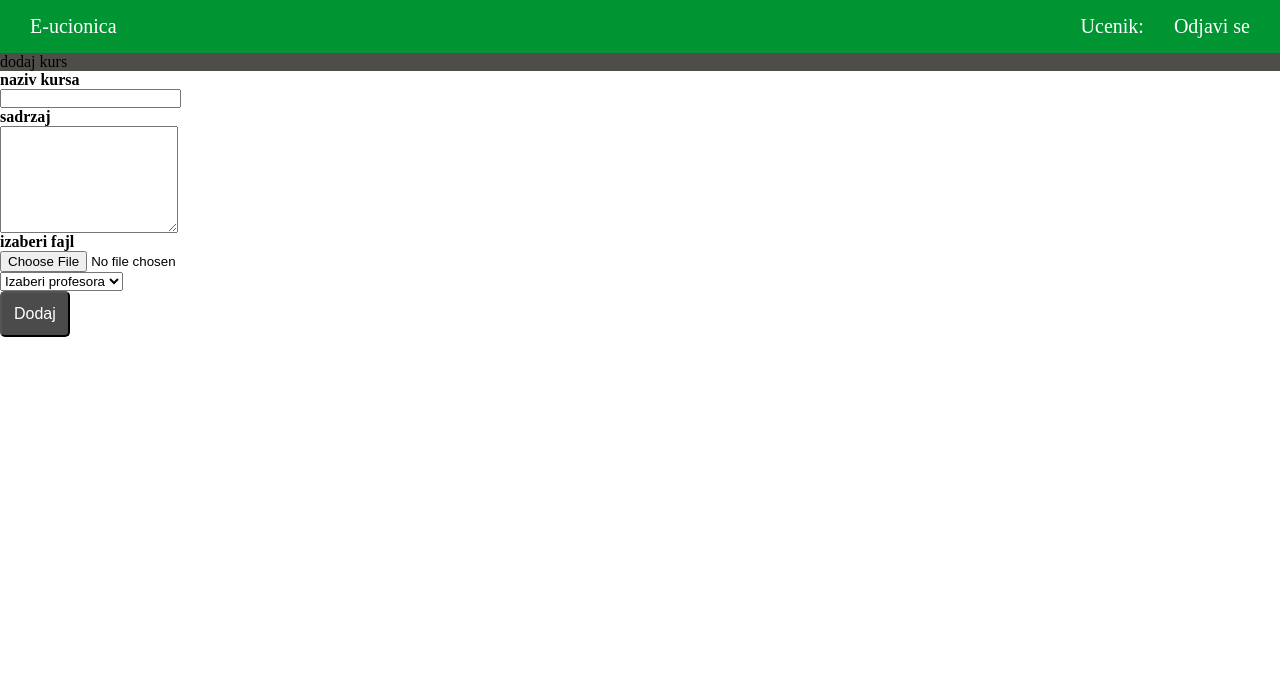
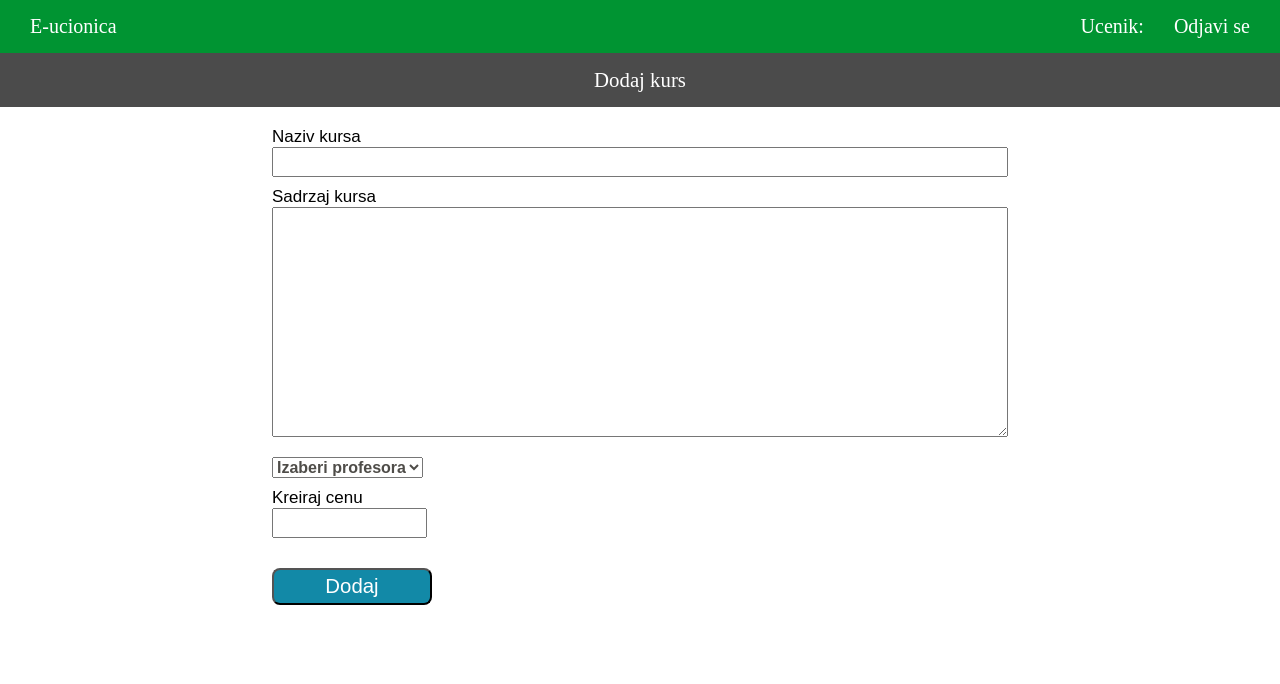
Before and after one commit to Nenad998/LMS-PHP-MVC-, a PHP site: template app/views/addCourse.view.php in a window 1280 px wide. Shown: the top 684 px of the page. Run offline with PHP 8.4, Linux system fonts and the light colour scheme; the template is opened without the code that fills it, so the values that code supplies are empty.

Commit message:
Update addCourse.view.php

```diff
--- a/app/views/addCourse.view.php
+++ b/app/views/addCourse.view.php
@@ -1,17 +1,20 @@
 <?php require 'partials/header.php';  ?>
 
-  <div class="container-fluid">
-      <div class="row  p-2" style='background-color:#4f4d49';>
-          <div>
-            <span class="text-white"> dodaj kurs </span>
+<div class="under_nav">
+
+    <p class="under_nav_parag">Dodaj kurs</p>
+
 </div>
 
-      </div>
+<div class="std_exercise_txt">
+
+    <div class="std_exe_txt"></div>
+    <div class="std_exe_txt">
 
         <?php if(isset($_SESSION['errors'])){
             foreach($_SESSION['errors'] as $er){
                 ?>
-            <div class="alert alert-danger text-center" role="alert">
+                <div class="flash_message">
                     <?php echo $er;?>
                 </div>
                 <?php
@@ -19,35 +22,44 @@
             unset($_SESSION['errors']);
         } ?>
 
+
+
         <form action="addCourses_post" method="post" enctype="multipart/form-data">
-        <div class="form-group">
-        <p class="mt-3"><b>  naziv kursa   </b></p>
-          <input type="text" name="name" class="form-control col-xl-4 col-6">
-        </div>
 
-          <div class="form-group">
-            <p class="mt-3"><b>  sadrzaj  </b></p>
-            <textarea name="description" class="form-control col-xl-6 col-10"  rows="7"></textarea>
-          </div>
+            <p class="form_parag">Naziv kursa</p>
+            <input class="input_lec" type="text" name="name">
 
-          <div class="form-group col-xl-2">
-            <p class="mt-3"><b>izaberi fajl  </b></p>
-            <input type="file" name="image" class="form-control-file" id="exampleFormControlFile1">
-          </div>
-
-          <div class="form-group col-xl-2">
-
-            <select class="form-control"  name="teacher_id">
-              <option>Izaberi profesora</option>
+            <p class="form_parag">Sadrzaj kursa</p>
+            <textarea name="description" class="textarea_std" rows="12" cols="100" ></textarea><br>
+            <div>
+            <select class="select_teacher"  name="teacher_id">
+                <option><p class="form_parag">Izaberi profesora</p></option>
                 <?php foreach($users as $user) {    ?>
                     <option value="<?php echo $user->id;?>"> <?php echo $user->name;  ?>  </option>
                 <?php } ?>
 
-            </select>
+            </select
             </div>
-          <button type="submit" class="btn btn-primary col-xl-2 col-4 btn-block mt-2">Dodaj</button>
+
+            <div>
+                <p class="form_parag">Kreiraj cenu</p>
+                <input type="number" class="input_course" name="price">
+            </div>
+
+
+
+            <button type="submit" class="deliver_exercise_button">Dodaj</button>
 
         </form>
+
+
+
+
+    </div>
+
+    <div class="std_exe_txt"></div>
+
+
 
 </div>
 
```
Lines whose indentation alone changed are shown as unchanged.
